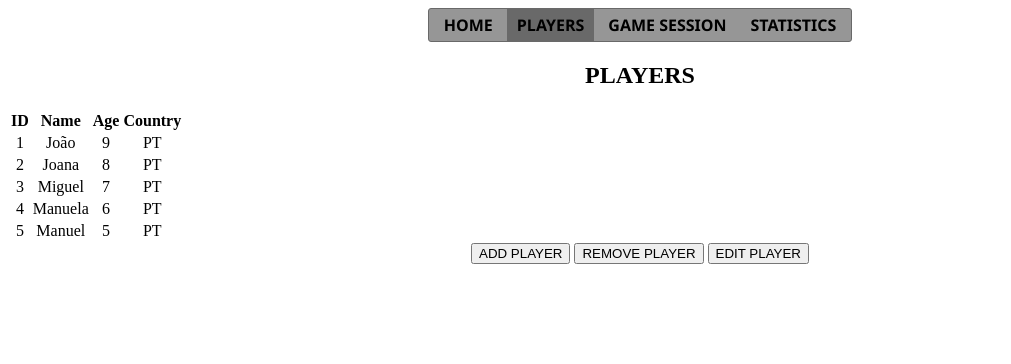
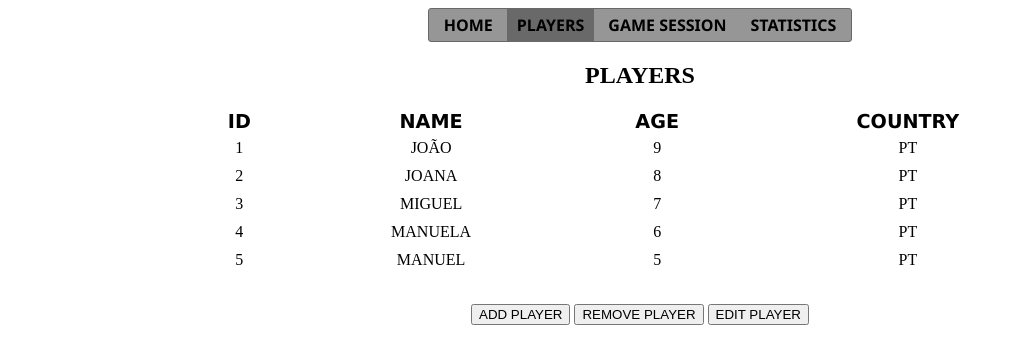
Before and after one commit to Setrindhus/projetoPI, a plain HTML site: page www/index.html in a window 1280 px wide. Both pictures are taken after a click on the link "PLAYERS". Shown: the whole page, without its empty margins (0-1011 px from the left). Drawn offline with Linux system fonts and the light colour scheme.

Commit message:
some css changes

```diff
--- a/www/styles/style.css
+++ b/www/styles/style.css
@@ -39,7 +39,30 @@ nav a{
 
 /* INDEX */
 
-/** TABLES **/
+/* TABLES */
+
+table {
+    border-collapse: collapse;
+    width: 70%;
+    margin-left: 15%;
+    margin-right: 15%;
+    margin-bottom: 30px;
+
+    text-transform: uppercase;
+}
+
+td {
+    padding: 5px;
+}
+
+th {
+    font-family: 'Lucida Sans', 'Lucida Sans Regular', 'Lucida Grande', 'Lucida Sans Unicode', Geneva, Verdana, sans-serif;
+    font-size: 1.2em;
+}
+
+/** PLAYER **/
+
+
 
 /** BUTTONS **/
 
```
